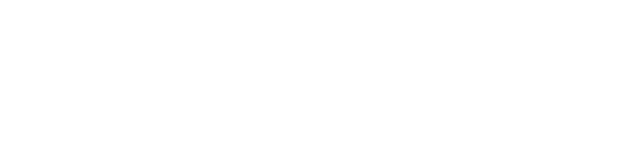
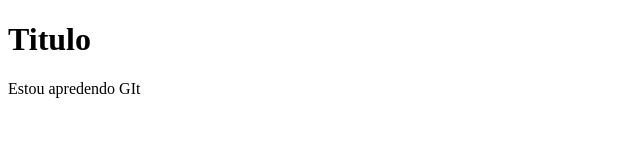
Before and after one commit to Diegorafa88/tutorial_git, a plain HTML site: page index.html in a window 1280 px wide. Shown: the whole page, without its empty margins (0-640 px from the left). Drawn offline with Linux system fonts and the light colour scheme.

Commit message:
Criação titulo e paragrafo

```diff
--- a/index.html
+++ b/index.html
@@ -6,6 +6,8 @@
     <title>Tutorial GIT</title>
 </head>
 <body>
+    <h1>Titulo</h1>
+    <p>Estou apredendo GIt</p>
 
 </body>
 </html>
```
